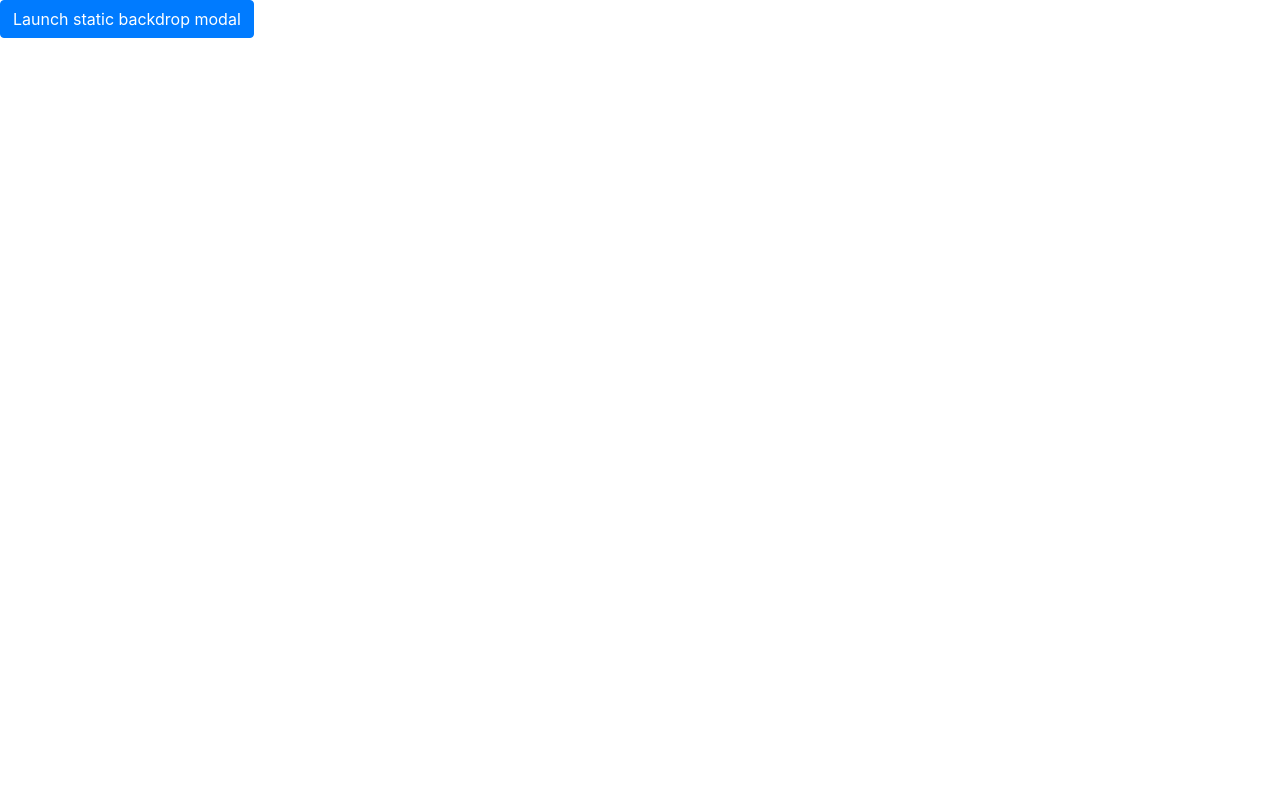
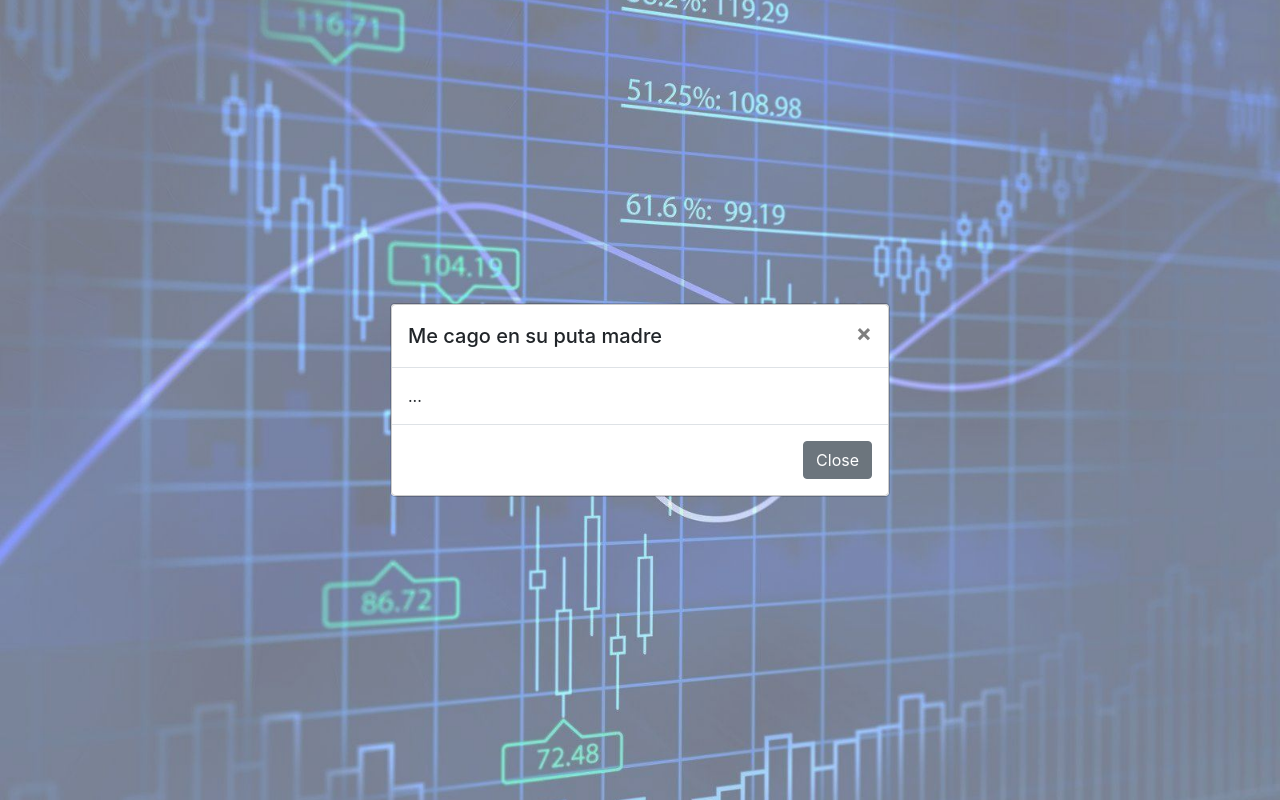
Before and after one commit to sergimateo/slots-and-filters, a Vue app: page / in a window 1280 px wide. Built offline with nearby package versions, Linux system fonts and the light colour scheme.

Commit message:
modal hecho y slots done. A por la funcionalidad!

```diff
--- a/src/App.vue
+++ b/src/App.vue
@@ -1,15 +1,14 @@
 <template>
   <div id="app">
-
-      <ModalBootstrap>
+    <body>
+      <ModalBootstrap class="open-it">
         <template v-slot:modalHeader>
          <div class="modal-header">
-        <h5 class="modal-title" id="staticBackdropLabel">Modal title</h5>
+        <h5 class="modal-title">Me cago en su puta madre</h5>
         <button type="button" class="close" data-dismiss="modal" aria-label="Close">
           <span aria-hidden="true">&times;</span>
         </button>
       </div>
-
 
 
       </template>
@@ -21,12 +20,12 @@
       <template v-slot:modalFooter>
         <div class="modal-footer">
         <button type="button" class="btn btn-secondary" data-dismiss="modal">Close</button>
-        <button type="button" class="btn btn-primary">Understood</button>
+        <!-- <button type="button" class="btn btn-primary">Understood</button> -->
       </div>
        </template>
 
       </ModalBootstrap>
-
+    </body>
   </div>
 </template>
 
--- a/src/Styles/CSS/app.css
+++ b/src/Styles/CSS/app.css
@@ -2,4 +2,21 @@
   margin: 0;
   padding: 0;
 }
+
+body {
+  height: 100vh;
+  display: -webkit-box;
+  display: -ms-flexbox;
+  display: flex;
+  -webkit-box-pack: center;
+      -ms-flex-pack: center;
+          justify-content: center;
+  -webkit-box-align: center;
+      -ms-flex-align: center;
+          align-items: center;
+  background-image: url("../../assets/1304036_op02.jpg");
+  background-repeat: no-repeat;
+  background-size: cover;
+  background-position: center;
+}
 /*# sourceMappingURL=app.css.map */
--- a/src/Styles/CSS/modal-bootstrap.css
+++ b/src/Styles/CSS/modal-bootstrap.css
@@ -1 +1,8 @@
-/* No CSS *//*# sourceMappingURL=modal-bootstrap.css.map */
+.modal {
+  display: inline;
+}
+
+#fuxan {
+  display: block;
+}
+/*# sourceMappingURL=modal-bootstrap.css.map */
--- a/src/Styles/SCSS/app.scss
+++ b/src/Styles/SCSS/app.scss
@@ -3,23 +3,18 @@
     padding: 0;
   }
 
-//   body {
-//     height: 100vh;
-//     display: flex;
-//     justify-content: center;
-//     align-items: center;
-//     background-image: url("../../assets/1304036_op02.jpg");
-//     background-repeat: no-repeat;
-//     background-size: cover;
-//     background-position: center;
-//   }
+  body {
+    height: 100vh;
+    display: flex;
+    justify-content: center;
+    align-items: center;
+    background-image: url("../../assets/1304036_op02.jpg");
+    background-repeat: no-repeat;
+    background-size: cover;
+    background-position: center;
+  }
 
-//   .open {
-//     display: inline;
-//   }
-//   .modal {
-//     display: inline !important;
-//   }
+
 
 //   .container-fluid {
 //     display: flex;
--- a/src/Styles/SCSS/modal-bootstrap.scss
+++ b/src/Styles/SCSS/modal-bootstrap.scss
@@ -0,0 +1,6 @@
+.modal {
+    display: inline;
+}
+#fuxan {
+    display: block;
+}
--- a/src/components/ModalBootstrap.vue
+++ b/src/components/ModalBootstrap.vue
@@ -1,13 +1,18 @@
 <template>
   <div class="hello">
-
-<button type="button" class="btn btn-primary" data-toggle="modal" data-target="#staticBackdrop">
-  Launch static backdrop modal
+    <button
+      type="button"
+      class="btn btn-primary"
+      data-toggle="modal"
+      data-target="#staticBackdrop"
+    >
+      Launch converter
     </button>
 
-<!-- Modal -->
-<div class="modal fade" id="staticBackdrop" data-backdrop="static" data-keyboard="false" tabindex="-1" aria-labelledby="staticBackdropLabel" aria-hidden="true">
-  <div class="modal-dialog">
+    <div class="modal" id="fuxan" tabindex="-1">
+      <div class="modal-dialog modal-dialog-centered">
+        <div class="modal-content">
+
           <div class="modal-content">
             <slot name="modalHeader"></slot>
             <slot name="modalBody"></slot>
@@ -16,6 +21,7 @@
         </div>
       </div>
     </div>
+  </div>
 </template>
 
 <script type="text/javascript" src="@/Scripts/modalBootstrap.js"></script>
```
Also changed, not shown: 2 other files (tests, documents, lock files or other folders). Lines whose indentation alone changed are shown as unchanged.
